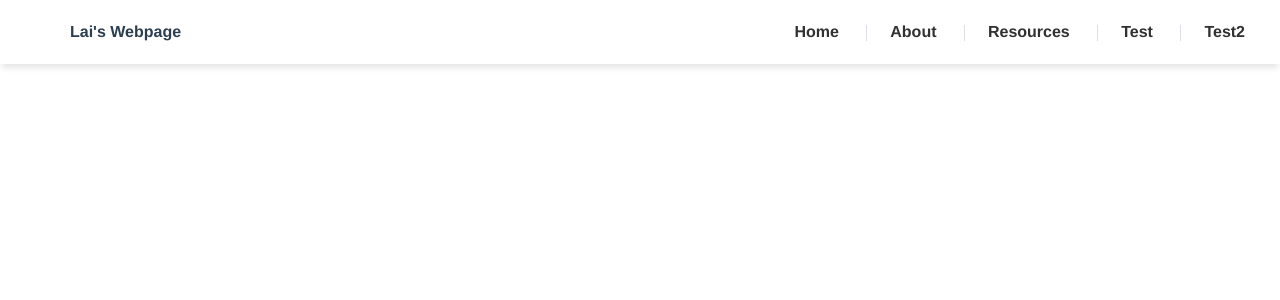
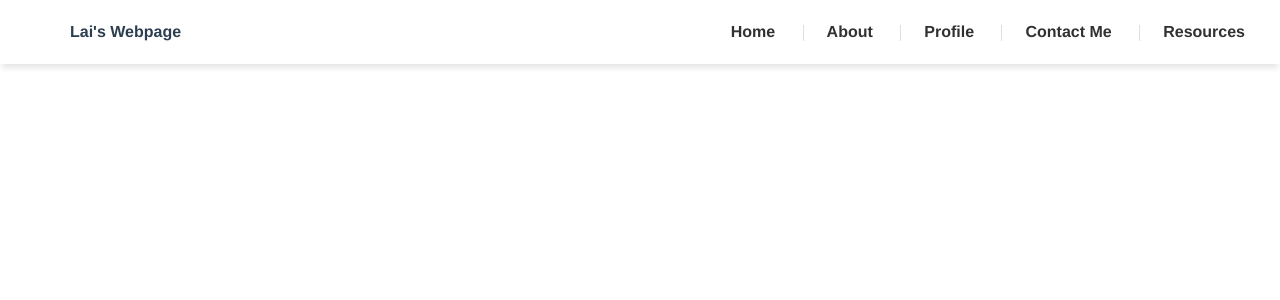
Before and after one commit to AndyPhoenix9879/iris, a Vue app: page / in a window 1280 px wide. Shown: the top 300 px of the page. Built offline with nearby package versions, Linux system fonts and the light colour scheme.

Commit message:
App.vue: Change and re-arrange nav items

```diff
--- a/src/App.vue
+++ b/src/App.vue
@@ -9,9 +9,9 @@
       <div class="navItem">
         <router-link to="/home">Home</router-link> <el-divider direction="vertical"></el-divider>
         <router-link to="/about">About</router-link> <el-divider direction="vertical"></el-divider>
-        <router-link to="/asf">Resources</router-link> <el-divider direction="vertical"></el-divider>
-        <router-link to="/asfasf">Test</router-link> <el-divider direction="vertical"></el-divider>
-        <router-link to="/af">Test2</router-link>
+        <router-link to="/asf">Profile</router-link> <el-divider direction="vertical"></el-divider>
+        <router-link to="/asfasf">Contact Me</router-link> <el-divider direction="vertical"></el-divider>
+        <router-link to="/af">Resources</router-link>
       </div>
 
     </div>
```
